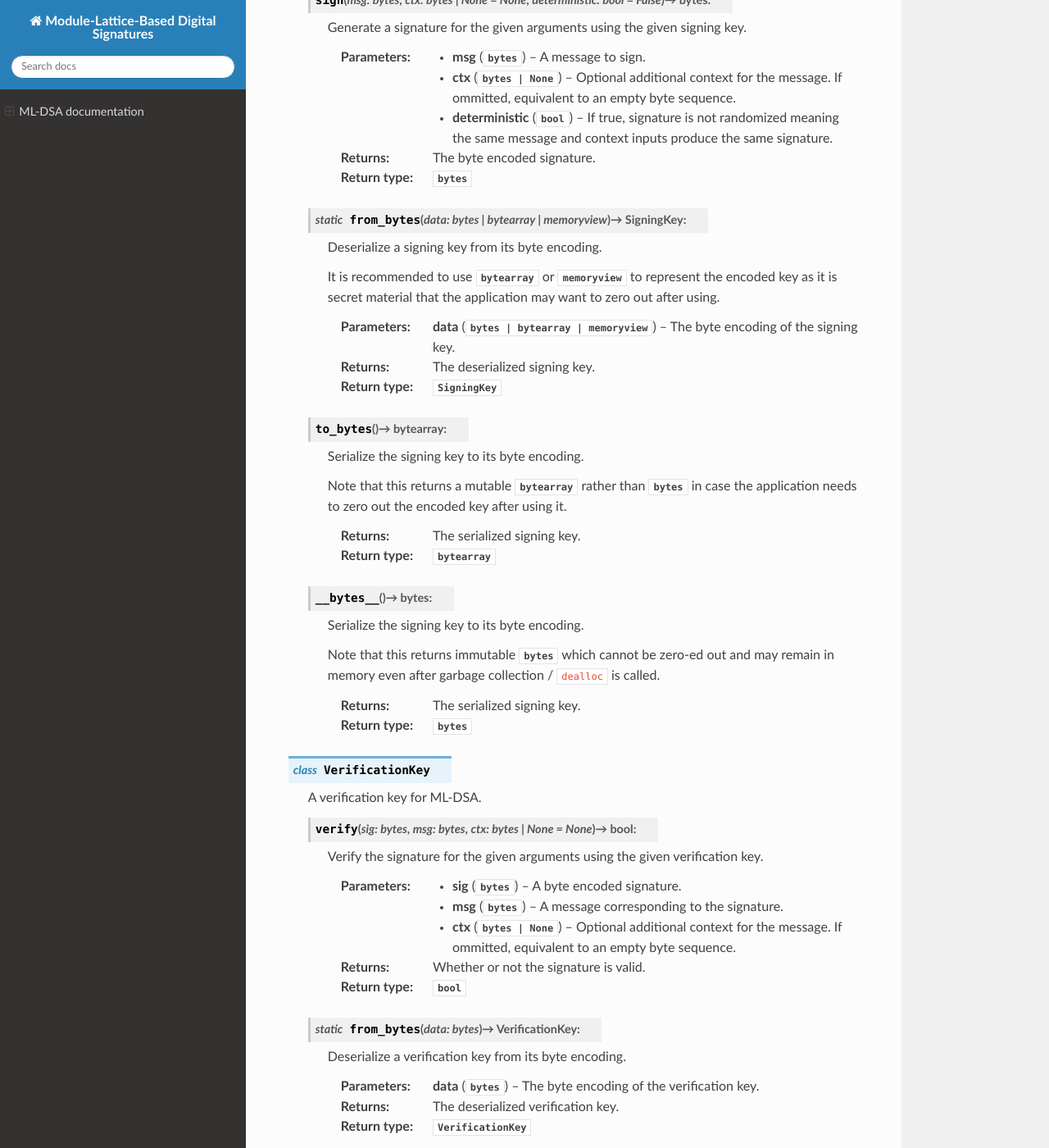
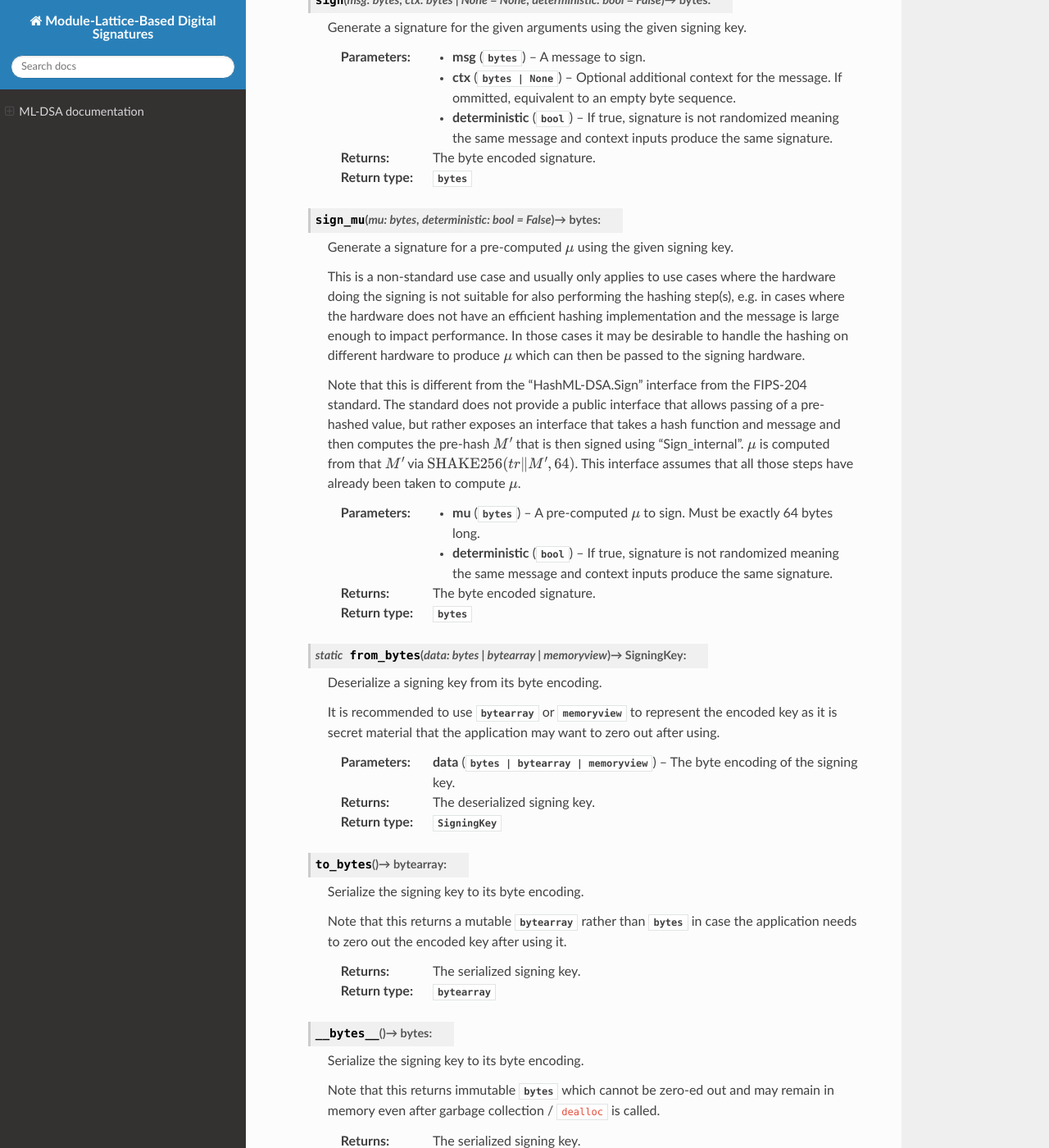
Before and after one commit to AntonKueltz/fast-mldsa, a Sphinx documentation site: the page built from docs/index.rst, in a window 1280 px wide and 1400 px high, scrolled down 1271 px. Shown: the whole window at 82% size. Built offline with Sphinx 7.4.7 and the Read the Docs theme 3.1.0, drawn with Linux system fonts in a browser that asks for light colours; some of the changed text lies outside the part shown.

Commit message:
update the docs for mu sign/verify

```diff
--- a/docs/index.rst
+++ b/docs/index.rst
@@ -73,6 +73,31 @@
       :return: The byte encoded signature.
       :rtype: :type:`bytes`
 
+   .. py:method:: SigningKey.sign_mu(mu: bytes, deterministic: bool = False) -> bytes:
+
+      Generate a signature for a pre-computed :math:`\mu` using the given signing key.
+
+      This is a non-standard use case and usually only applies to use cases where the hardware
+      doing the signing is not suitable for also performing the hashing step(s), e.g. in cases
+      where the hardware does not have an efficient hashing implementation and the message
+      is large enough to impact performance. In those cases it may be desirable to handle the
+      hashing on different hardware to produce :math:`\mu` which can then be passed to the
+      signing hardware.
+
+      Note that this is different from the "HashML-DSA.Sign" interface from the
+      FIPS-204 standard. The standard does not provide a public interface that allows passing
+      of a pre-hashed value, but rather exposes an interface that takes a hash function and
+      message and then computes the pre-hash :math:`M'` that is then signed using "Sign_internal".
+      :math:`\mu` is computed from that :math:`M'` via :math:`\mathrm{SHAKE256}(tr \| M', 64)`. This
+      interface assumes that all those steps have already been taken to compute :math:`\mu`.
+
+      :param mu: A pre-computed :math:`\mu` to sign. Must be exactly 64 bytes long.
+      :type mu: :type:`bytes`
+      :param deterministic: If true, signature is not randomized meaning the same message and context inputs produce the same signature.
+      :type deterministic: :type:`bool`
+      :return: The byte encoded signature.
+      :rtype: :type:`bytes`
+
    .. py:staticmethod:: SigningKey.from_bytes(data: bytes | bytearray | memoryview) -> SigningKey:
 
       Deserialize a signing key from its byte encoding.
@@ -122,6 +147,31 @@
       :return: Whether or not the signature is valid.
       :rtype: :type:`bool`
 
+   .. py:method:: VerificationKey.verify(sig: bytes, msg: bytes, ctx: bytes | None = None) -> bool:
+
+      Verify the signature for a pre-computed :math:`\mu` using the given verification key.
+
+      This is a non-standard use case and usually only applies to use cases where the hardware
+      doing the verification is not suitable for also performing the hashing step(s), e.g. in cases
+      where the hardware does not have an efficient hashing implementation and the message
+      is large enough to impact performance. In those cases it may be desirable to handle the
+      hashing on different hardware to produce :math:`\mu` which can then be passed to the
+      verification hardware.
+
+      Note that this is different from the "HashML-DSA.Verify" interface from the
+      FIPS-204 standard. The standard does not provide a public interface that allows passing
+      of a pre-hashed value, but rather exposes an interface that takes a hash function and
+      message and then computes the pre-hash :math:`M'` that is then signed using "Verify_internal".
+      :math:`\mu` is computed from that :math:`M'` via :math:`\mathrm{SHAKE256}(tr \| M', 64)`. This
+      interface assumes that all those steps have already been taken to compute :math:`\mu`.
+
+      :param mu: A pre-computed :math:`\mu` to verify. Must be exactly 64 bytes long.
+      :type mu: :type:`bytes`
+      :param ctx: Optional additional context for the message. If ommitted, equivalent to an empty byte sequence.
+      :type ctx: :type:`bytes | None`
+      :return: Whether or not the signature is valid.
+      :rtype: :type:`bool`
+
    .. py:staticmethod:: VerificationKey.from_bytes(data: bytes) -> VerificationKey:
 
       Deserialize a verification key from its byte encoding.
```
Also changed, not shown: README.md (+32 -0 lines).
